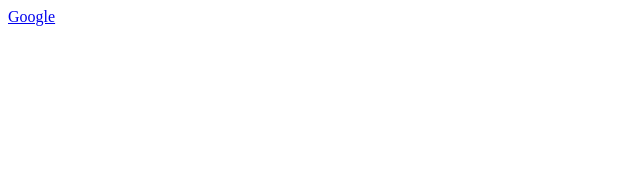
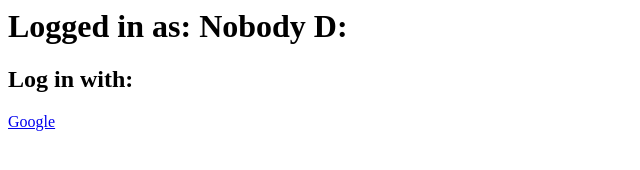
Before and after one commit to infoxchange/game-of-life-random-name-select, a website: page public/index.html in a window 1280 px wide. Shown: the whole page, without its empty margins (0-640 px from the left). Drawn offline with Linux system fonts and the light colour scheme.

Commit message:
Updated index to include the hash to show logged in user

```diff
--- a/public/index.html
+++ b/public/index.html
@@ -3,6 +3,13 @@
     <title>Life is random!</title>
   </head>
   <body>
+    <h1>Logged in as: <span id="email">Nobody D:</span></h1>
+
+    <h2>Log in with:</h2>
     <a href="/auth/google">Google</a>
+    <script>
+      var email = document.location.hash || "Nobody D:";
+      document.getElementById('email').innerHTML = email
+    </script>
   </body>
 </html>
```
Lines whose indentation alone changed are shown as unchanged.
